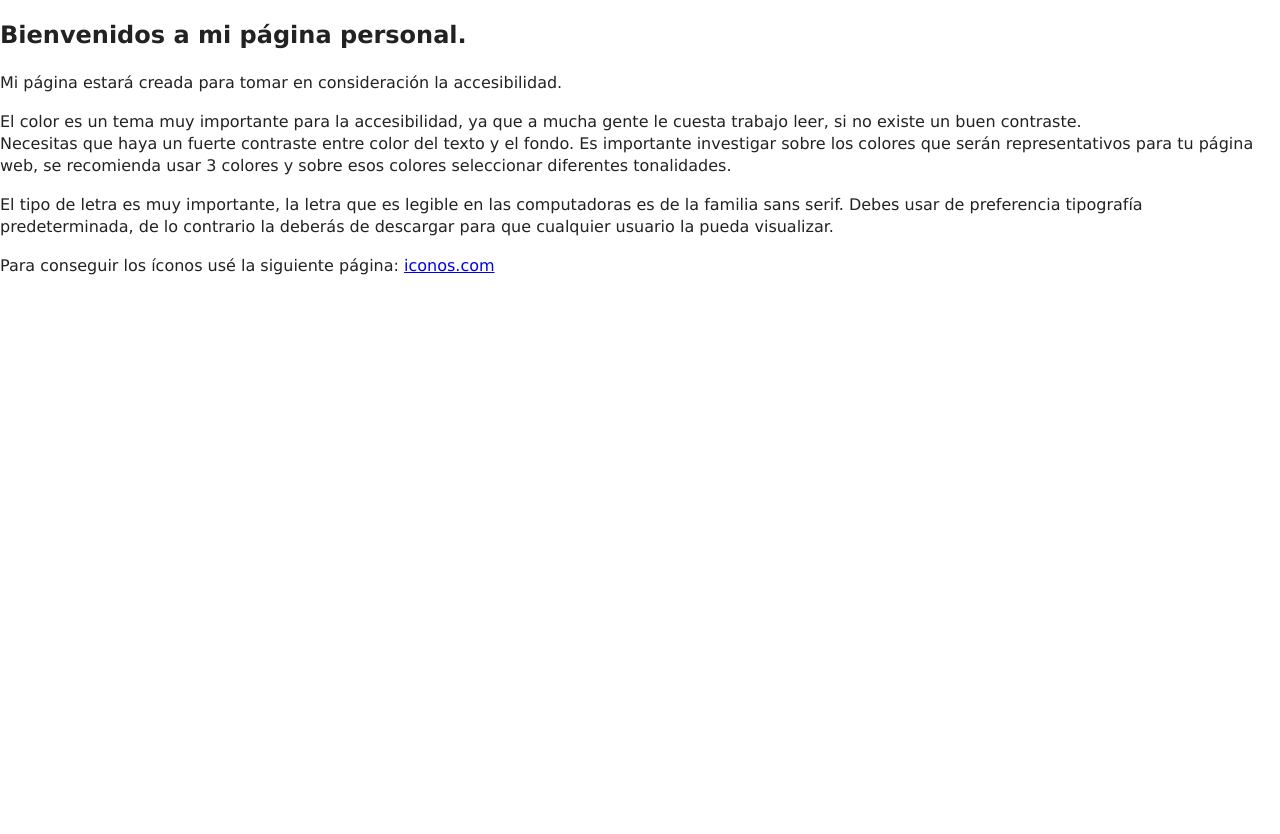
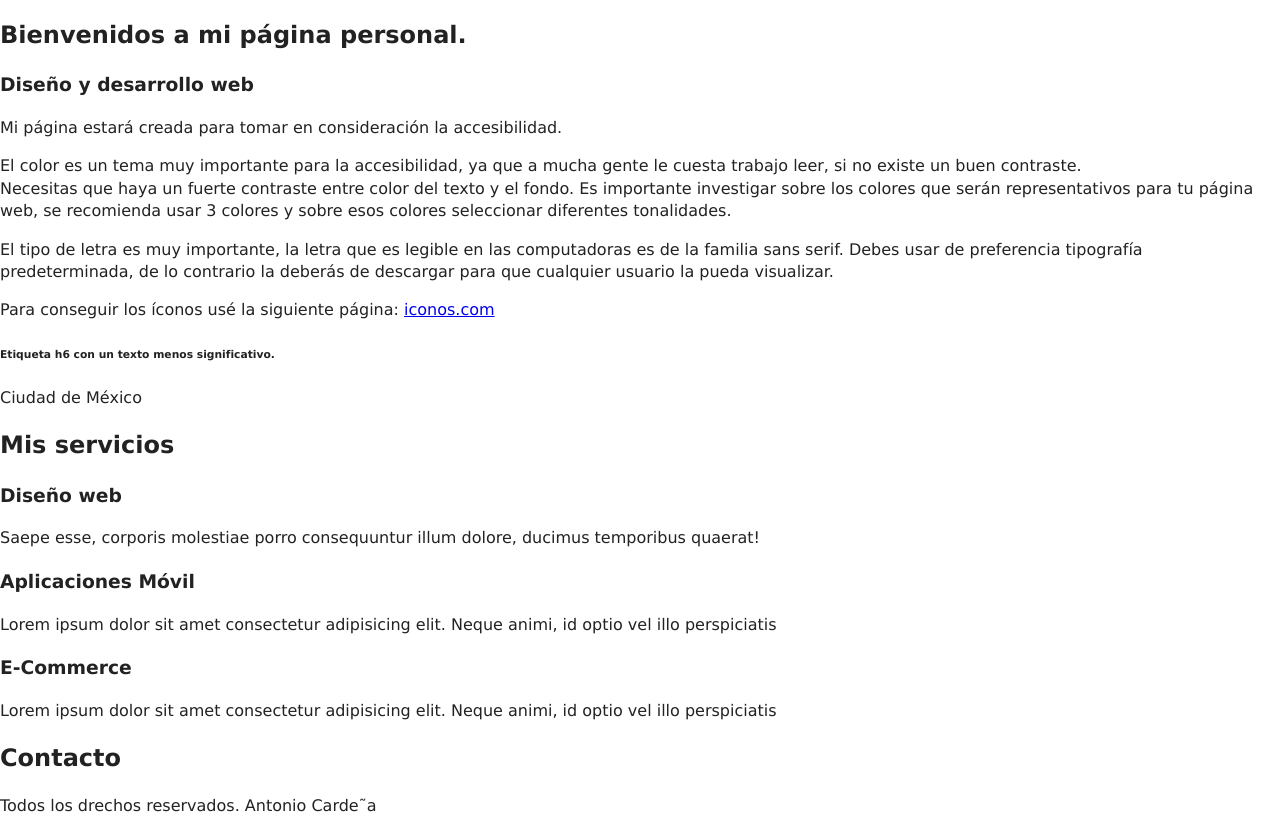
Before and after one commit to accm11/paginapersonal, a website built with webpack: page index.html in a window 1280 px wide. Shown: the part 69-903 px from the top of the page. Before the commit the page ends 821 px from the top, so only its background shows below. Built offline with nearby package versions, Linux system fonts and the light colour scheme.

Commit message:
Cambio en icono y se agrega información en el index

```diff
--- a/index.html
+++ b/index.html
@@ -6,15 +6,14 @@
     <title>P&aacute;gina personal de Antonio Carde&ntilde;a</title>
     <link rel="stylesheet" href="css/normalize.css">
     <link rel="stylesheet" href="css/style.css">
-    <meta name="description" content="">
+    <meta name="description" content="Página personal de Antonio Cardeña, Académico de Tiempo Completo e Ingeniero de Software">
 
-    <meta property="og:title" content="">
-    <meta property="og:type" content="">
+    <meta property="og:title" content="ágina personal de Antonio Cardeña, Académico de Tiempo Completo e Ingeniero de Software">
+    <meta property="og:type" content="website">
     <meta property="og:url" content="">
-    <meta property="og:image" content="">
-    <meta property="og:image:alt" content="">
+    <meta property="og:image" content="lobo.png">
 
-    <link rel="icon" href="/lobo.ico" sizes="any">
+    <link rel="icon" href="/favicon.ico" sizes="any">
     <link rel="icon" href="/lobo.svg" type="image/svg+xml">
     <link rel="apple-touch-icon" href="lobo.png">
 
@@ -33,6 +32,7 @@
 
     <main>
       <h2>Bienvenidos a mi p&aacute;gina personal.</h2>
+      <h3>Dise&ntilde;o y desarrollo web</h3>
       <p>Mi p&aacute;gina estar&aacute; creada para tomar en consideraci&oacute;n la accesibilidad.</p>
       <p>
         El color es un tema muy importante para la accesibilidad, ya que a mucha gente le cuesta trabajo leer, si no existe un buen contraste. <br>
@@ -43,6 +43,22 @@
         El tipo de letra es muy importante, la letra que es legible en las computadoras es de la familia sans serif. Debes usar de preferencia tipograf&iacute;a predeterminada, de lo contrario la deber&aacute;s de descargar para que cualquier usuario la pueda visualizar.
       </p>
       <p>Para conseguir los &iacute;conos us&eacute; la siguiente p&aacute;gina: <a href="https://icon-icons.com/es/" target="_blank">iconos.com</a></p>
+      <h6>Etiqueta h6 con un texto menos significativo.</h6>
+      <p>Ciudad de M&eacute;xico</p>
+
+      <h2>Mis servicios</h2>
+
+      <h3>Dise&ntilde;o web</h3>
+      <p>Saepe esse, corporis molestiae porro consequuntur illum dolore, ducimus temporibus quaerat!</p>
+
+      <h3>Aplicaciones M&oacute;vil</h3>
+      <p>Lorem ipsum dolor sit amet consectetur adipisicing elit. Neque animi, id optio vel illo perspiciatis</p>
+
+      <h3>E-Commerce</h3>
+      <p>Lorem ipsum dolor sit amet consectetur adipisicing elit. Neque animi, id optio vel illo perspiciatis</p>
+
+      <h2>Contacto</h2>
+      <p>Todos los drechos reservados. Antonio Carde&tilde;a</p>
     </main>
 
     <footer></footer>
```
Also changed, not shown: favicon.ico (renamed from lobo.ico), site.webmanifest.
